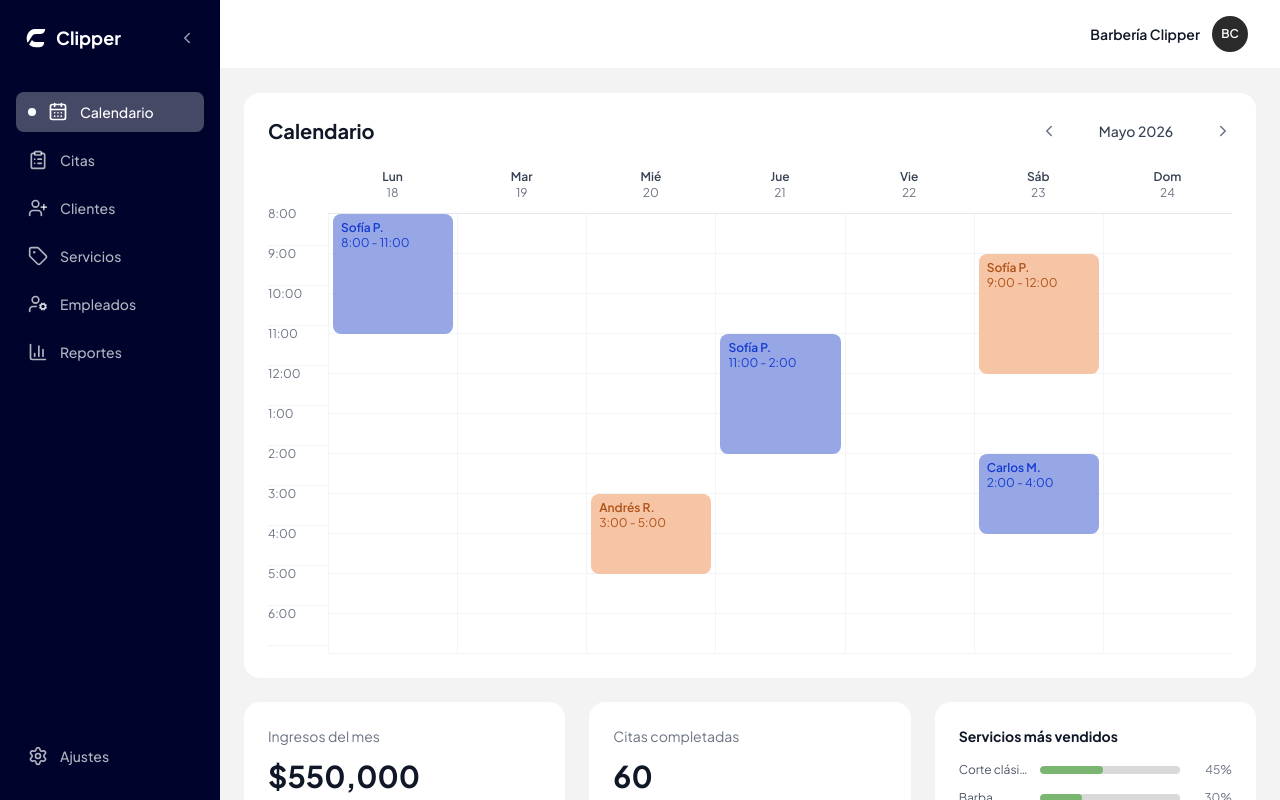
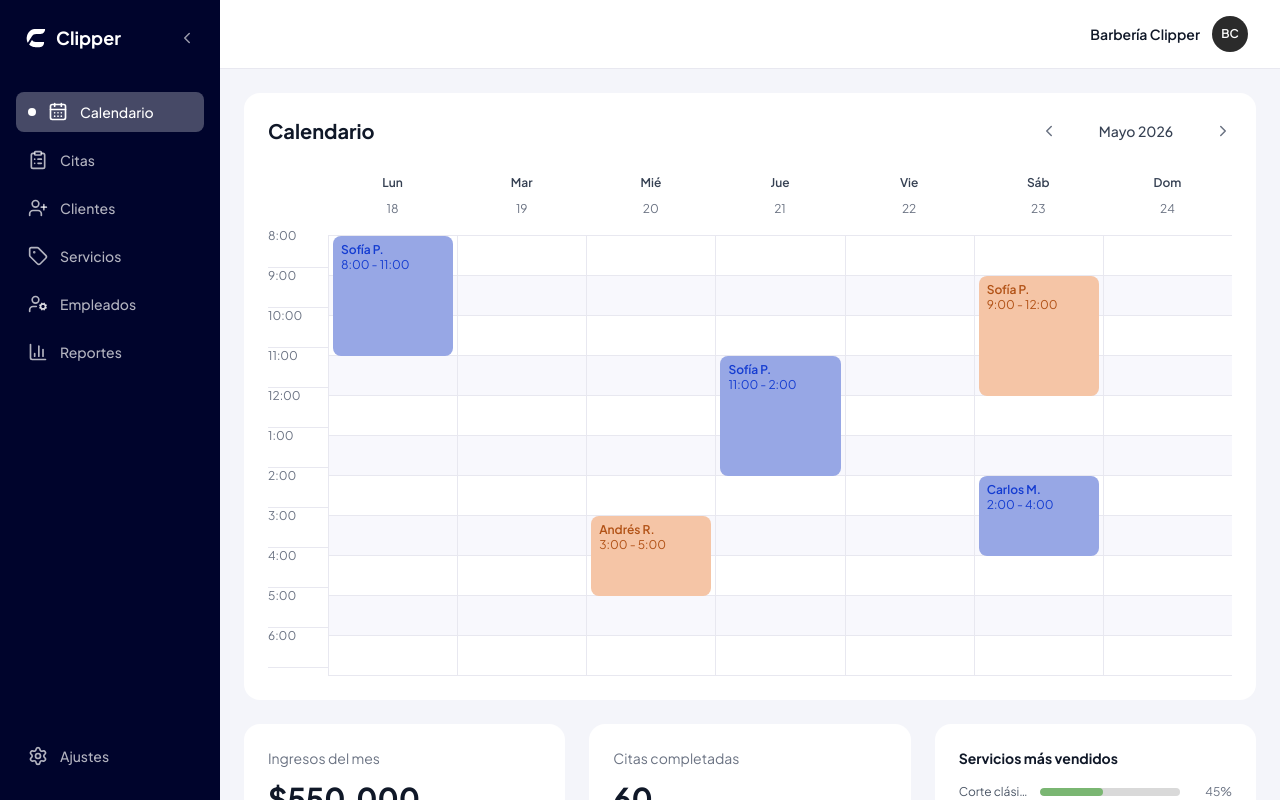
Before and after one commit to AndresRios123/Clipper-frontend, a React (Vite) app: page /calendar in a window 1280 px wide. Built offline with nearby package versions, Linux system fonts and the light colour scheme.

Commit message:
colores dashboard actualizados

```diff
--- a/src/components/Calendarview/Calendarview.tsx
+++ b/src/components/Calendarview/Calendarview.tsx
@@ -261,17 +261,37 @@ const CalendarView = () => {
             <div />
 
             {/* Encabezados de días */}
-            {days.map((day) => (
+            {days.map((day) => {
+              const isToday =
+                day.date.toDateString() === new Date().toDateString();
+              return (
                 <div
                   key={day.date.toISOString()}
-                className="text-center pb-3 border-b border-gray-200"
+                  className={`text-center pb-3 border-b border-border ${
+                    isToday ? "bg-[#7883FF]/5 rounded-t-lg" : ""
+                  }`}
                 >
-                <p className="text-xs font-semibold text-gray-700">
+                  <span
+                    className={`text-xs font-semibold ${
+                      isToday
+                        ? "text-clipper"
+                        : "text-gray-700"
+                    }`}
+                  >
                     {day.label}
-                </p>
-                <p className="text-xs text-gray-500">{day.date.getDate()}</p>
+                  </span>
+                  <div
+                    className={`w-7 h-7 mx-auto mt-0.5 flex items-center justify-center rounded-full text-xs ${
+                      isToday
+                        ? "bg-clipper text-white font-bold"
+                        : "text-gray-500"
+                    }`}
+                  >
+                    {day.date.getDate()}
                   </div>
-            ))}
+                </div>
+              );
+            })}
 
             {/* Columna de horas */}
             <div className="flex flex-col">
@@ -279,7 +299,9 @@ const CalendarView = () => {
               <div
                 key={hour}
                 style={{ height: ROW_HEIGHT }}
-                  className="text-xs text-gray-500 border-b border-gray-100 -translate-y-2"
+                className={`text-xs text-gray-500 border-b border-border -translate-y-2 ${
+                  hour % 2 === 0 ? "" : ""
+                }`}
               >
                 {formatHourLabel(hour)}
               </div>
@@ -290,16 +312,20 @@ const CalendarView = () => {
             {days.map((day) => (
               <div
                 key={day.date.toISOString()}
-                className="relative border-l border-gray-100"
+                className="relative border-l border-border"
                 style={{ height: ROW_HEIGHT * hours.length }}
               >
                 {/* Celdas de fondo: una por cada hora, con borde sutil y hover */}
                 <div className="absolute inset-0 flex flex-col">
-                  {hours.map((hour) => (
+                  {hours.map((hour, hIdx) => (
                     <div
                       key={hour}
                       style={{ height: ROW_HEIGHT }}
-                      className="border-b border-gray-100 hover:bg-gray-200/60 transition-colors"
+                      className={`border-b border-border transition-colors ${
+                        hIdx % 2 === 0
+                          ? "hover:bg-[#7883FF]/8"
+                          : "bg-[#F8F8FD] hover:bg-[#7883FF]/8"
+                      }`}
                       onMouseEnter={() =>
                         setHoveredCell({ dayLabel: day.label, hour, x: 0, y: 0 })
                       }
--- a/src/components/SideBar/Dashboardheader.tsx
+++ b/src/components/SideBar/Dashboardheader.tsx
@@ -8,7 +8,7 @@ const DashboardHeader = ({
   userInitials = "BC",
 }: DashboardHeaderProps) => {
   return (
-    <header className="w-full bg-white px-8 py-4 flex items-center justify-end gap-3 border-b border-gray-100">
+    <header className="w-full bg-white px-8 py-4 flex items-center justify-end gap-3 border-b border-border">
       <span className="text-sm font-semibold text-gray-900">
         {businessName}
       </span>
--- a/src/index.css
+++ b/src/index.css
@@ -3,4 +3,8 @@
 
 @theme {
   --font-sans: "Plus Jakarta Sans", sans-serif;
+  --color-dashboard: #F4F5FA;
+  --color-border: #E8E8F0;
+  --color-clipper: #7883FF;
+  --color-clipper-light: #A2AAFF;
 }
--- a/src/layouts/DashboardLayout.tsx
+++ b/src/layouts/DashboardLayout.tsx
@@ -10,7 +10,7 @@ const DashboardLayout = () => {
         <Sidebar />
         <div className="flex-1 flex flex-col min-w-0">
           <DashboardHeader />
-          <main className="flex-1 bg-[#f3f3f3] overflow-y-auto">
+          <main className="flex-1 bg-dashboard overflow-y-auto">
             <Outlet />
           </main>
         </div>
```
Lines whose indentation alone changed are shown as unchanged.
